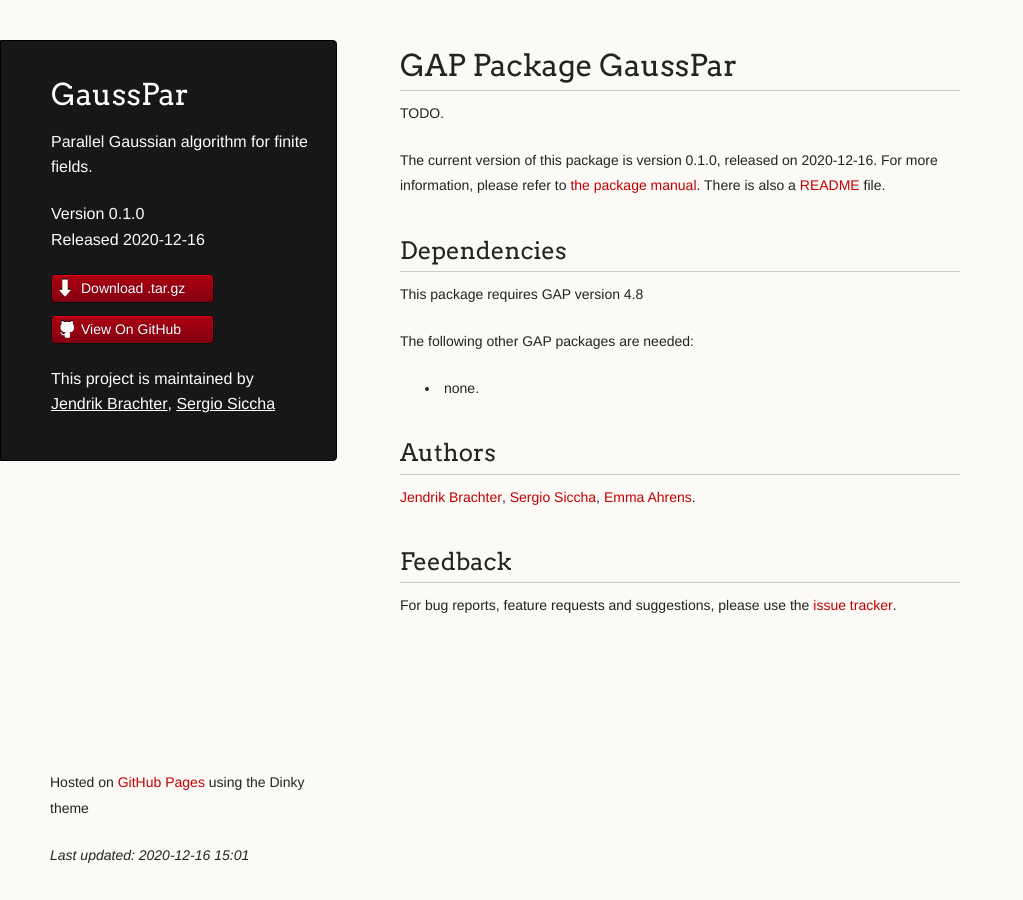
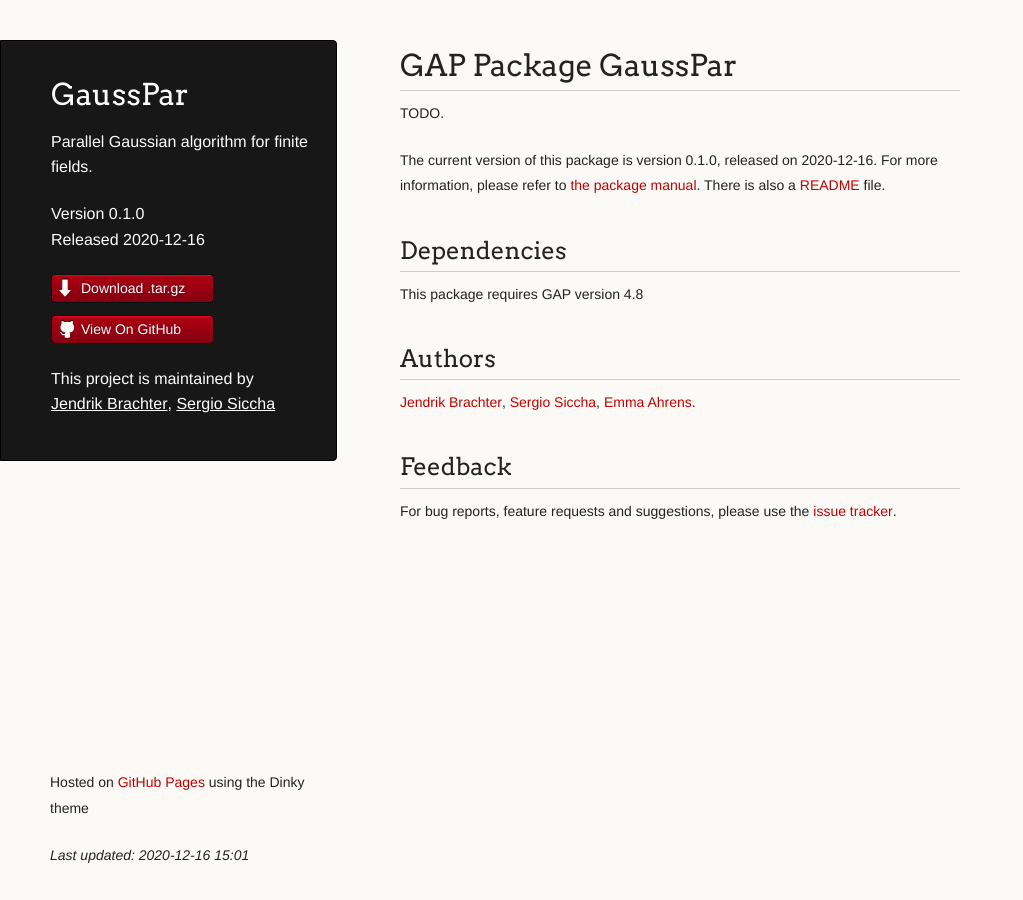
Before and after one commit to lbfm-rwth/GaussParallel, a Jekyll site: the page built from index.md, in a window 1280 px wide. Shown: the whole page, without its empty margins (0-1023 px from the left). Built offline with Jekyll 4.4.1, drawn with Linux system fonts in a browser that asks for light colours; our own code applies the rules of GitHub Pages for plain Markdown files.

Commit message:
fix bugs

```diff
--- a/_data/package.yml
+++ b/_data/package.yml
@@ -20,9 +20,6 @@
 
 GAP: "4.8"
 
-needed-pkgs:
-    - name: none.
-
 www: https://github.com/lbfm-rwth/GaussPar/
 readme: README.md
 packageinfo: https://github.com/lbfm-rwth/GaussPar/
```
